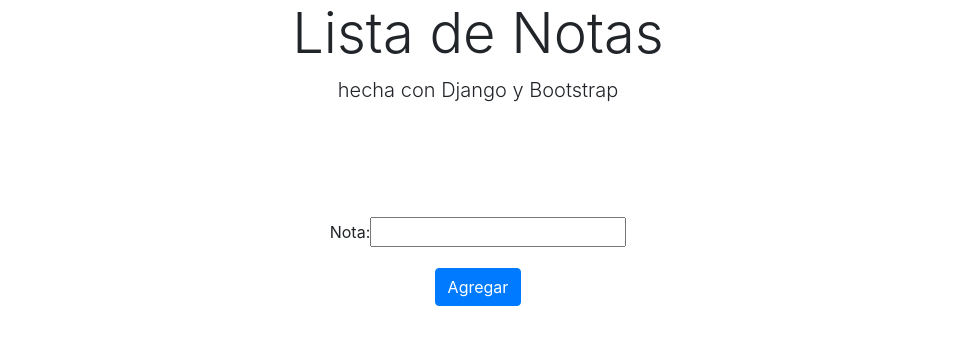
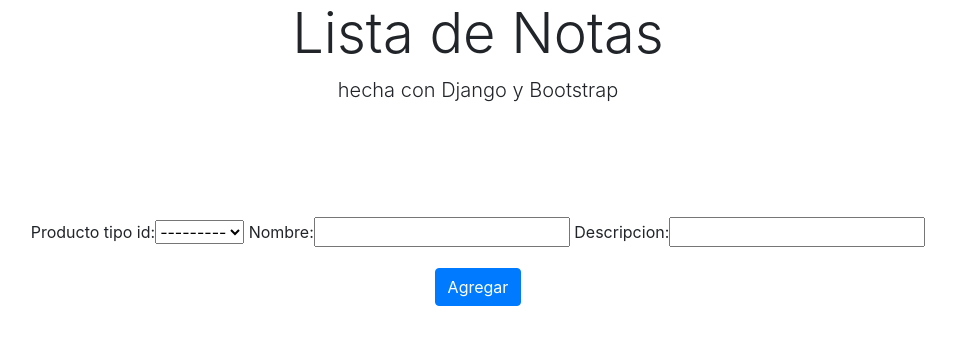
Before and after one commit to kaneraZh/gran_poeta, a Django app: page /agregar/ in a window 1280 px wide. Shown: the part 120-465 px from the top of the page, without its empty margins (162-1118 px from the left). Run offline with Django 3.2, Linux system fonts and the light colour scheme; tables that the repository leaves empty hold one stand-in row (values such as "Sample post"); data that the repository does not hold is empty.

Commit message:
crud basico de productos
crud basico, tienen que haber <productotipo> existentes para referenciar

```diff
--- a/AppNotas/forms.py
+++ b/AppNotas/forms.py
@@ -6,6 +6,9 @@
         model = Nota
         fields = ["nota"]
 
-class CrearNuevoLibro(forms.Form):
-    title = forms.CharField(label="Titulo del libro", max_length=200)
-    description = forms.CharField(label="Descriccion del libro", widget=forms.Textarea)
+class crear_producto(forms.ModelForm):
+    class Meta:
+        model = Producto
+        fields = ["producto_tipo_id",
+                  "nombre",
+                  "descripcion"]
--- a/AppNotas/models.py
+++ b/AppNotas/models.py
@@ -8,19 +8,28 @@
 class Autor(models.Model):
     id = models.BigAutoField(primary_key=True)
     nombre = models.CharField(max_length=45)
+    def __str__(self) -> str:
+        return self.nombre
 
 class Editorial(models.Model):
     id = models.BigAutoField(primary_key=True)
+    nombre = models.CharField(max_length=45)
+    def __str__(self) -> str:
+        return self.nombre
 
 class ProductoTipo(models.Model):
     id = models.BigAutoField(primary_key='id')
     nombre = models.CharField(max_length=45)
+    def __str__(self) -> str:
+        return self.nombre
 
 class Producto(models.Model):
     id = models.BigAutoField(primary_key='id')
     producto_tipo_id = models.ForeignKey(ProductoTipo, to_field='id', on_delete=models.PROTECT)
     nombre = models.CharField(max_length=45)
     descripcion = models.CharField(max_length=45)
+    def __str__(self) -> str:
+        return f'{self.nombre}, {self.descripcion}, {self.descripcion}'
 
 class ProductoAutor(models.Model):
     producto_id = models.ForeignKey(Producto, to_field='id', on_delete=models.PROTECT)
--- a/AppNotas/urls.py
+++ b/AppNotas/urls.py
@@ -4,6 +4,6 @@
 urlpatterns = [
     path("", home, name="home"),
     path("agregar/", agregar, name="AppNota-agregar"),
-    path("editar/<int:nota_id>", editar, name="AppNota-editar"),
-    path("eliminar/<int:nota_id>", eliminar, name="AppNota-eliminar"),
+    path("editar/<int:producto_id>", editar, name="AppNota-editar"),
+    path("eliminar/<int:producto_id>", eliminar, name="AppNota-eliminar"),
 ]
--- a/AppNotas/views.py
+++ b/AppNotas/views.py
@@ -1,44 +1,44 @@
 from django.shortcuts import render
 from django.views.generic import ListView, CreateView
-from .models import Nota
-from .forms import NotaForm
+from .models import Nota, Producto
+from .forms import crear_producto, crear_producto
 from django.shortcuts import redirect
 
 # Create your views here.
 
 def home(request):
-    notas=Nota.objects.all()
+    productos=Producto.objects.all()
     context={
-        "notas":notas
+        "productos":productos
     }
     return render(request, "AppNotas/home.html", context)
 
 def agregar(request):
     if request.method == "POST":
-        form = NotaForm(request.POST)
+        form = crear_producto(request.POST)
         if form.is_valid:
             form.save()
             return redirect("home")
     else:
-        form = NotaForm()
+        form = crear_producto()
     context = {
         "form":form
     }
     return render(request, "AppNotas/agregar.html", context)
 
-def editar(request, nota_id):
-    nota = Nota.objects.get(id=nota_id)
+def editar(request, producto_id):
+    producto = Producto.objects.get(id=producto_id)
     if request.method == "POST":
-        form = NotaForm(request.POST, instance=nota)
+        form = crear_producto(request.POST, instance=producto)
         if form.is_valid():
             form.save()
             return redirect("home")
     else:
-        form = NotaForm(instance=nota)
+        form = crear_producto(instance=producto)
     context={"form":form}
     return render(request, "AppNotas/agregar.html", context)
 
-def eliminar(request, nota_id):
-    nota = Nota.objects.get(id=nota_id)
-    nota.delete()
+def eliminar(request, producto_id):
+    producto = Producto.objects.get(id=producto_id)
+    producto.delete()
     return redirect("home")
```
Also changed, not shown: AppNotas/templates/AppNotas/home.html (+6 -6 lines).
